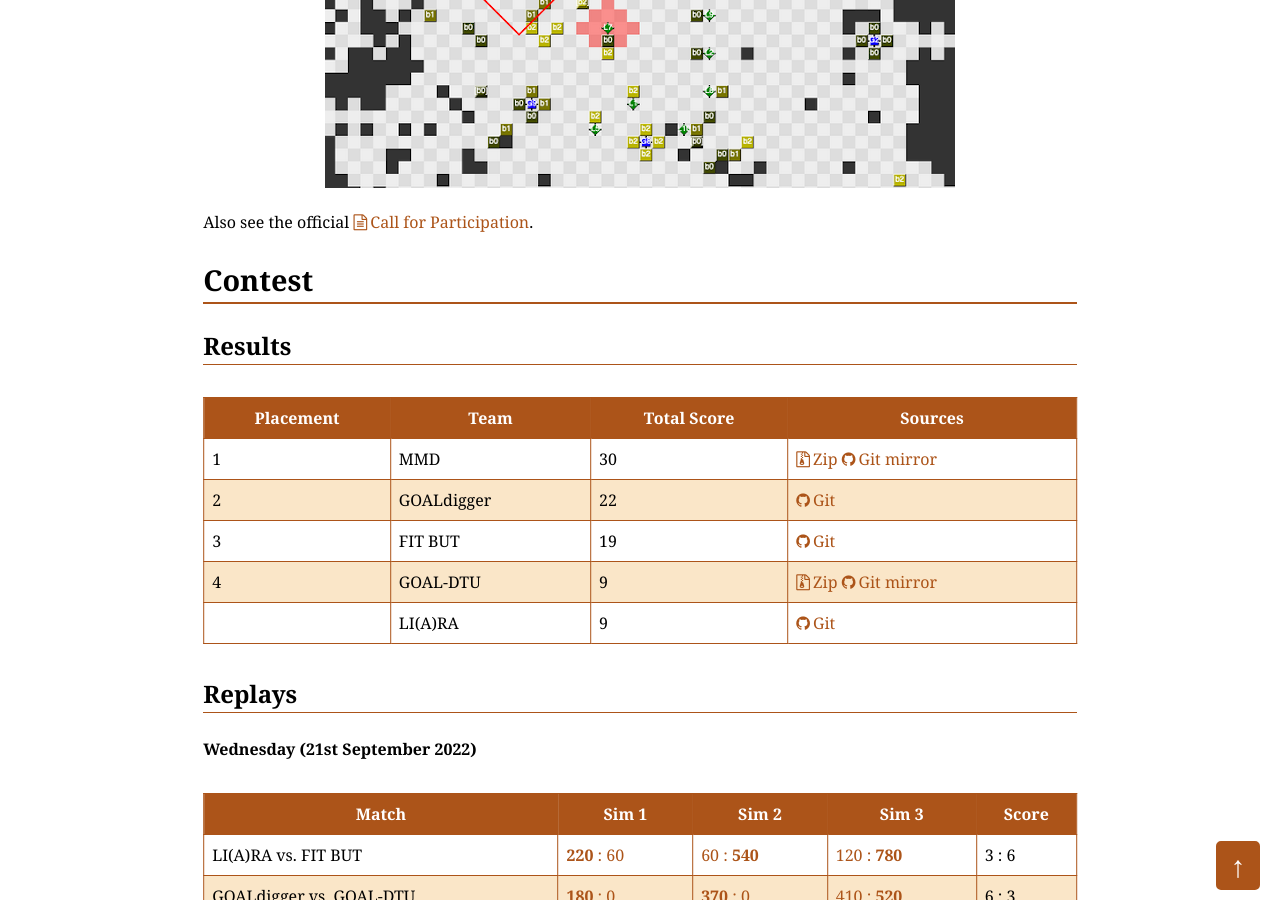
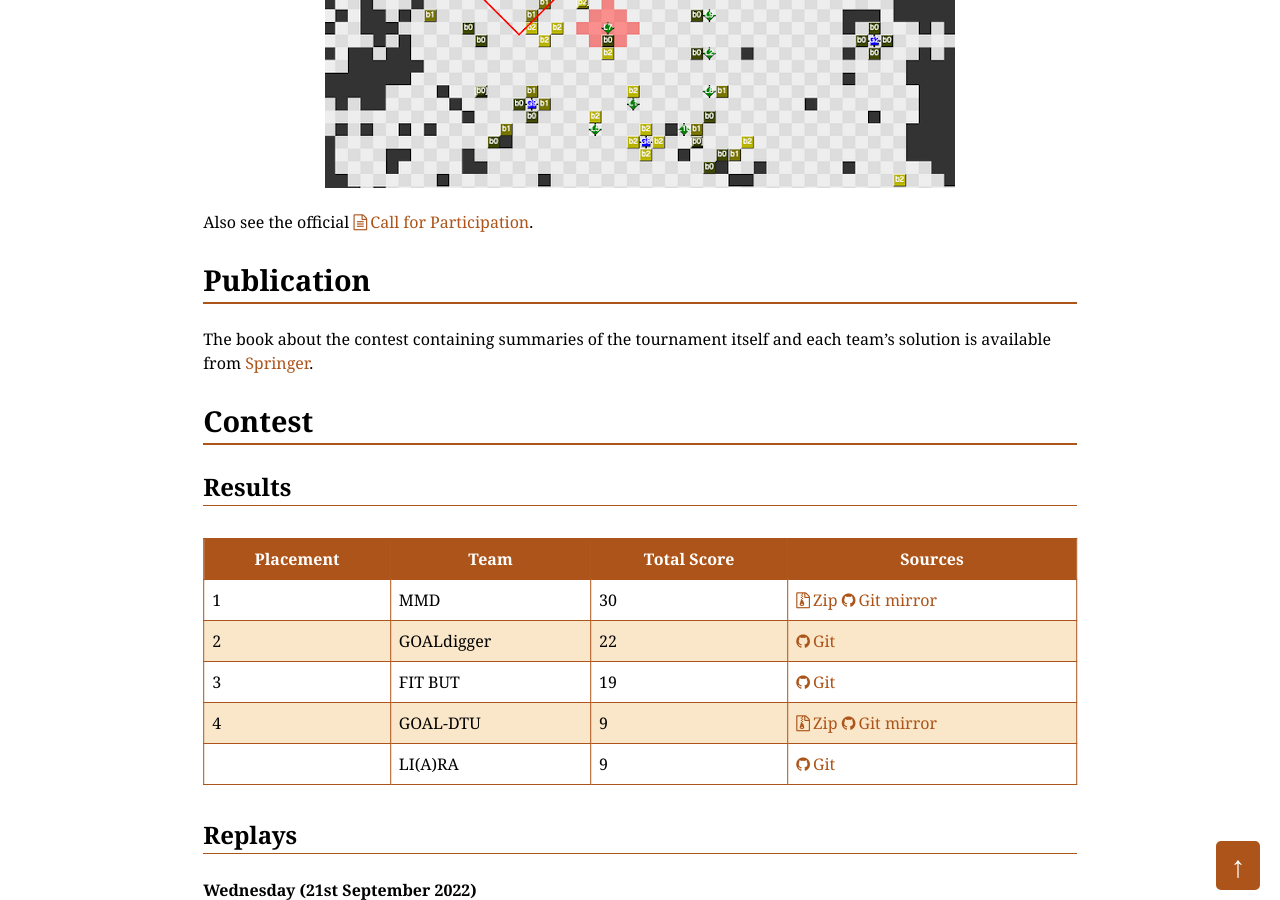
Before and after one commit to agentcontest/agentcontest.github.io, a Jekyll site: the page built from 2022/index.md, in a window 1280 px wide and 900 px high, scrolled down 714 px. Built offline with Jekyll 4.4.1, drawn with Linux system fonts in a browser that asks for light colours.

Commit message:
add publication details

```diff
--- a/2022/index.md
+++ b/2022/index.md
@@ -15,6 +15,12 @@ The scenario is a revision of the previous editions, [2019](/2019/) and [2020/21
 ![Agents Assemble](/2019/banner.png){:width="630" height="342"}
 
 Also see the official [Call for Participation](cfp.txt).
+
+Publication
+-----------
+
+The book about the contest containing summaries of the tournament itself and each team's solution is available from [Springer](https://link.springer.com/book/10.1007/978-3-031-38712-8).
+
 
 Contest
 -------
```
Also changed, not shown: _posts/2023-08-28-publication.md (added, +9 -0 lines).
